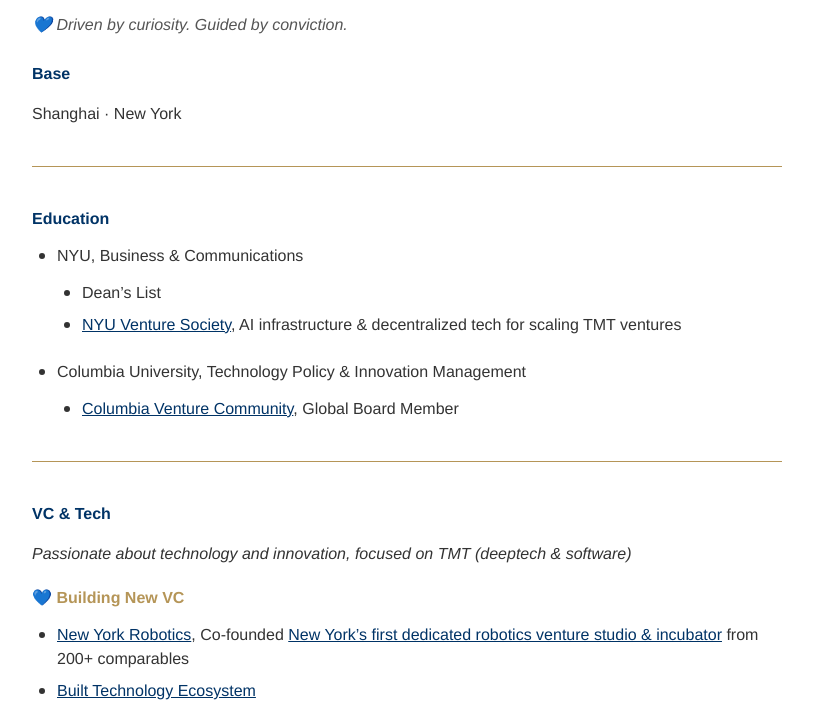
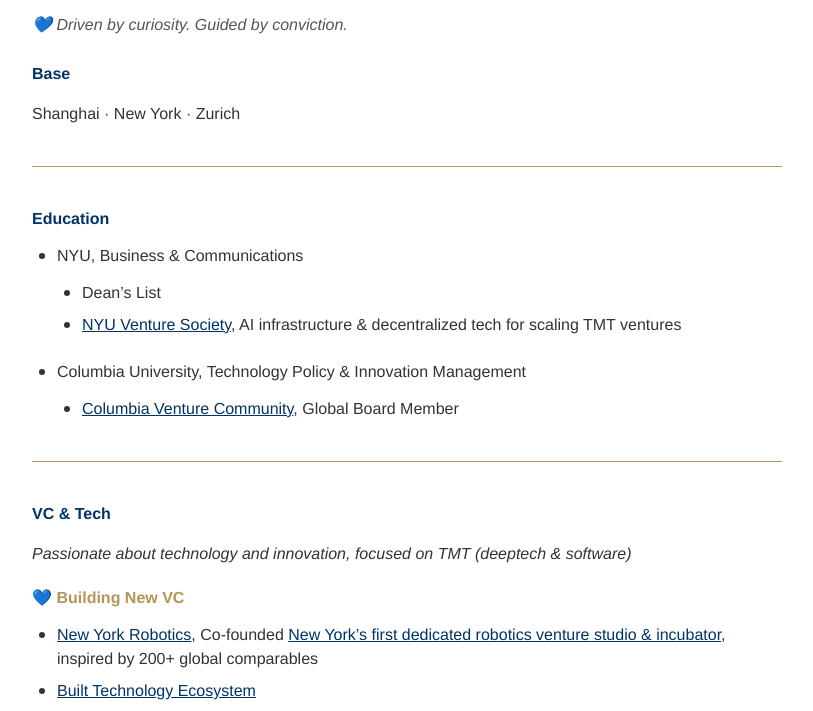
Before and after one commit to ziyimichelle/liu, a plain HTML site: page index.html in a window 1280 px wide. Shown: the part 89-800 px from the top of the page, without its empty margins (233-1046 px from the left). Drawn offline with Linux system fonts and the light colour scheme; a web font is replaced by a local one.

Commit message:
Update index.html

```diff
--- a/index.html
+++ b/index.html
@@ -85,7 +85,7 @@
     <p class="subtitle">💙 Driven by curiosity. Guided by conviction.</p>
 
     <p class="main-title">Base</p>
-    <p>Shanghai · New York </p>
+    <p>Shanghai · New York · Zurich </p>
 
     <hr>
 
@@ -111,7 +111,7 @@
 
     <p class="sub-title">💙 Building New VC</p>
     <ul>
-        <li><a href="https://nycrobotics.org/">New York Robotics</a>, Co-founded <a href="https://nypost.com/2025/05/30/business/ny-tech-week-2025-sets-record-in-total-events-with-ai-and-robotics-in-the-limelight/">New York’s first dedicated robotics venture studio & incubator</a> from 200+ comparables</li>
+        <li><a href="https://nycrobotics.org/">New York Robotics</a>, Co-founded <a href="https://nypost.com/2025/05/30/business/ny-tech-week-2025-sets-record-in-total-events-with-ai-and-robotics-in-the-limelight/">New York’s first dedicated robotics venture studio & incubator</a>, inspired by 200+ global comparables</li>
         <li><a href="https://www.mddionline.com/robotics/md-m-east-partners-with-new-york-robotics">Built Technology Ecosystem</a></li>
     </ul>
 
```
